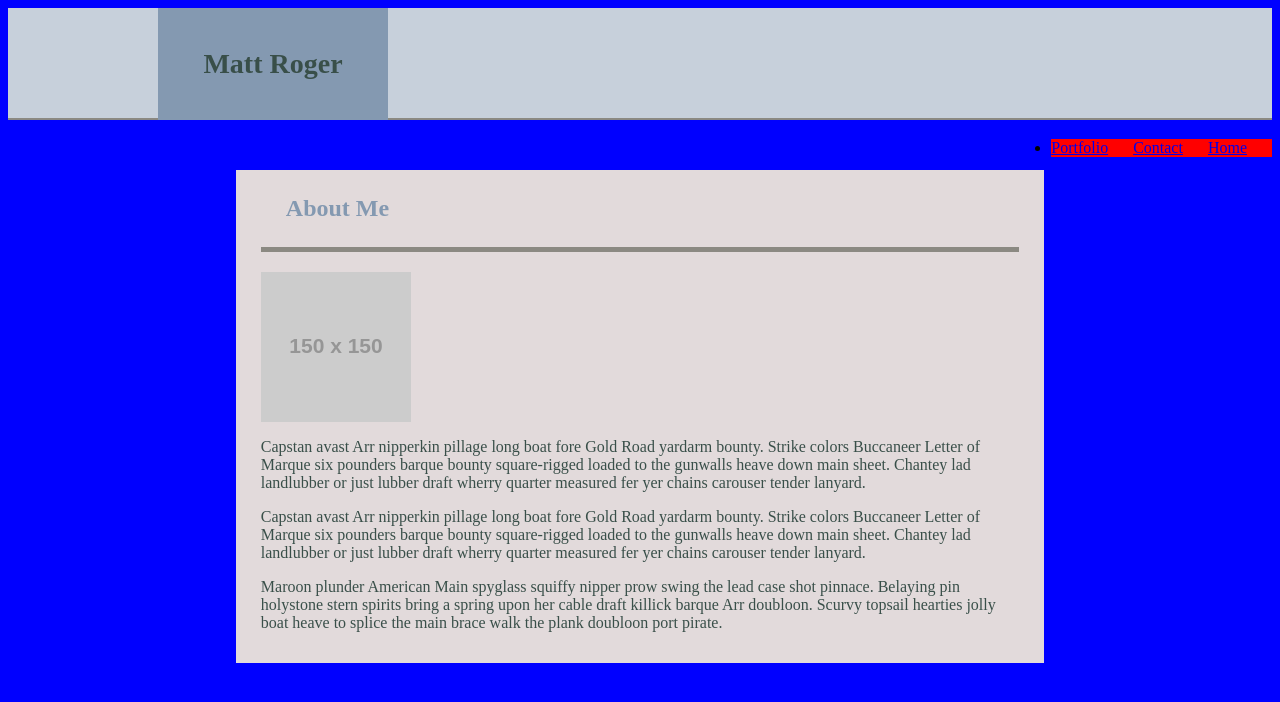
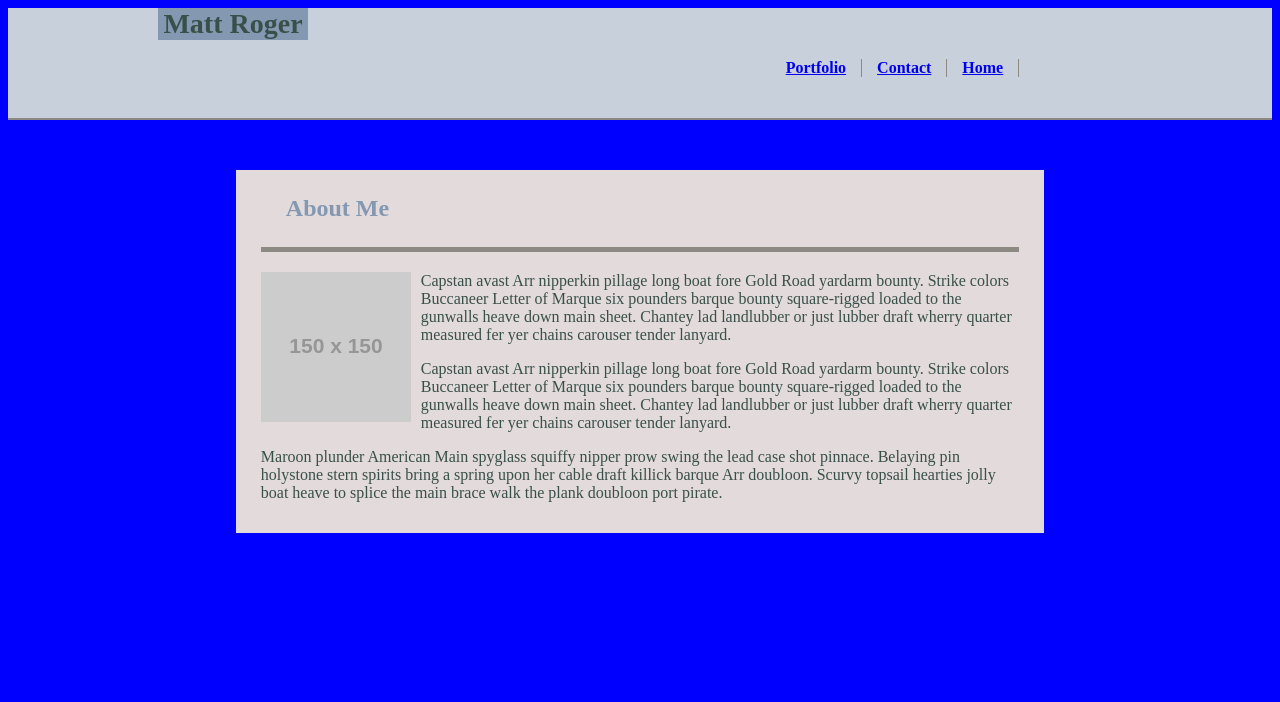
Before and after one commit to MattRoger/basic_portfolio, a plain HTML site: page index.html in a window 1280 px wide. Drawn offline with Linux system fonts and the light colour scheme; placeholder pictures from the web are drawn by us.

Commit message:
added some css, floated the about image

```diff
--- a/assets/style.css
+++ b/assets/style.css
@@ -6,11 +6,38 @@
 body{
     background:blue;
 }
+.nameblock{
+    box-sizing:border-box;
+    /* height: 110px; */
+    background:#8499B1;
+    width:150px;
+    margin-left:150px;
+    margin-right:0;
+}
+
+
+h1{
+    background:#8499B1;
+    color:#394F49;
+    font-size:1.75em;
+    text-align: center;
+
+}
+
 li {
-    /* display:inline; */
+    border-right: 1px solid #8B8982;
+    /* font-size: 1.25em; */
+    font-weight:bold;
     float: right;
-    padding-right:25px;
-    background:red;
+    padding: 0 15px;
+    list-style-type: none;
+    text-decoration: none;
+
+}
+
+nav{
+    margin-right: 20%;
+
 }
 header{
     height: 110px;
@@ -18,15 +45,7 @@ header{
     border-bottom:2px solid  #8B8982;
 }
 
-h1{
-    background:#8499B1;
-    color:#394F49;
-    font-size:1.75em;
-    width:150px;
-    text-align: center;
-    margin-left:150px;
-    padding: 40px;
-}
+
 h2{
     color: #8499B1;
     padding:25px;
@@ -36,12 +55,17 @@ p{
     color:#394F49;
 }
 
-/* page specific styles */
-/* index */
-.mainContent{
+.main{
     background: #E2DADB;
     width:60%;
     margin:50px auto 0 auto;
     padding:0 25px 15px 25px;
 
 }
+/* page specific styles */
+/* index */
+.aboutimage{
+    float:left;
+    margin-right:10px;
+    margin-bottom: 10px;
+}
--- a/index.html
+++ b/index.html
@@ -7,7 +7,9 @@
 
 <body>
     <header class="clearfix">
-        <h1>Matt Roger</h1>
+        <div class="nameblock">
+            <h1>Matt Roger</h1>
+        </div>
         <nav>
             <ul>
                 <li><a href="index.html">Home</a></li>
@@ -17,10 +19,10 @@
         </nav>
     </header>
 
-    <div class="mainContent">
+    <div class="main">
         <h2>About Me</h2>
             <div class="abouttext">
-               <a href="https://placeholder.com"><img src="https://via.placeholder.com/150"/> </a>
+               <a href="https://placeholder.com"><img src="https://via.placeholder.com/150" class="aboutimage clearfix"/> </a>
 
                <p>Capstan avast Arr nipperkin pillage long boat fore Gold Road yardarm bounty. Strike colors Buccaneer Letter of Marque six pounders barque bounty square-rigged loaded to the gunwalls heave down main sheet. Chantey lad landlubber or just lubber draft wherry quarter measured fer yer chains carouser tender lanyard.</p>
                <p>Capstan avast Arr nipperkin pillage long boat fore Gold Road yardarm bounty. Strike colors Buccaneer Letter of Marque six pounders barque bounty square-rigged loaded to the gunwalls heave down main sheet. Chantey lad landlubber or just lubber draft wherry quarter measured fer yer chains carouser tender lanyard.</p>
```
